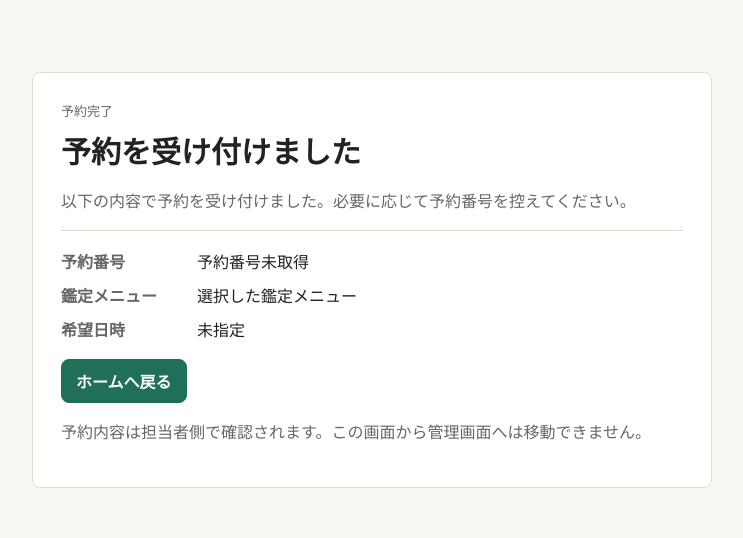
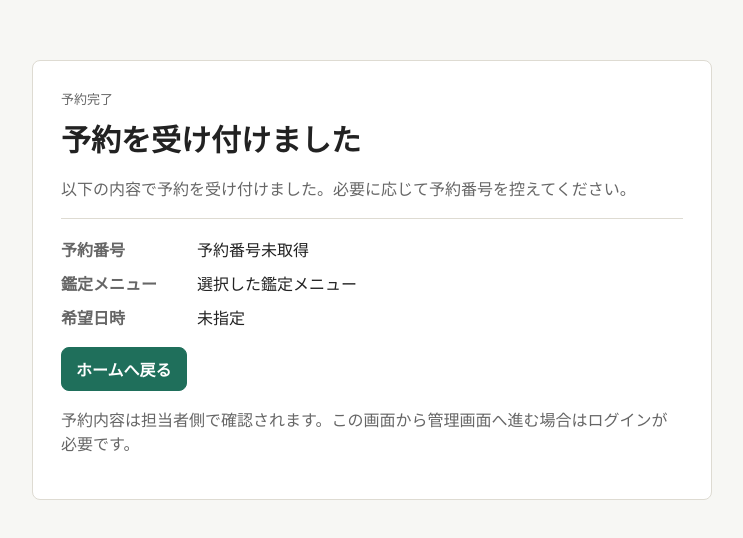
Before and after one commit to karukimori-wq/Growth-Engine, a Next.js app: page /public/booking/confirmed in a window 1280 px wide. Shown: the part 120-658 px from the top of the page, without its empty margins (268-1011 px from the left). Built offline with nearby package versions, Linux system fonts and the light colour scheme.

Commit message:
Return booking confirmation to business home

```diff
--- a/src/app/public/booking/confirmed/page.tsx
+++ b/src/app/public/booking/confirmed/page.tsx
@@ -53,10 +53,10 @@ export default async function BookingConfirmedPage({ searchParams }: Props) {
           <dd>{formatReservationDateTime(params.scheduledStartAt)}</dd>
         </dl>
         <div className="action-row">
-          <a className="button" href="/">ホームへ戻る</a>
+          <a className="button" href="/app/business">ホームへ戻る</a>
         </div>
         <p className="muted">
-          予約内容は担当者側で確認されます。この画面から管理画面へは移動できません。
+          予約内容は担当者側で確認されます。この画面から管理画面へ進む場合はログインが必要です。
         </p>
       </section>
     </main>
```
